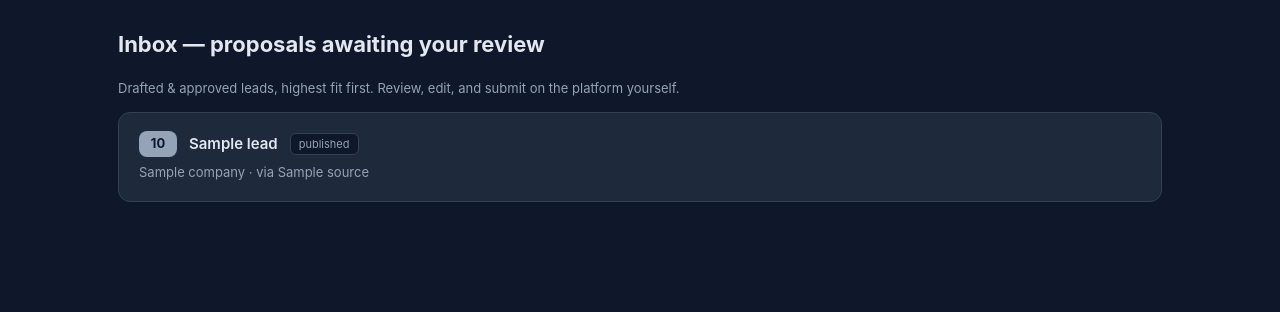
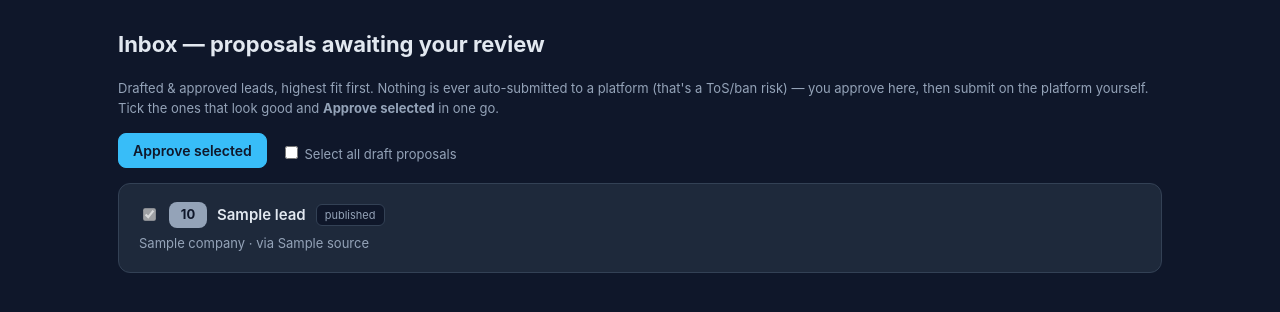
Before and after one commit to suryaanandan1995-dotcom/ai-freelance-copilot, a FastAPI app: template templates/inbox.html in a window 1280 px wide. Shown: the part 57-369 px from the top of the page. Run offline with FastAPI, Linux system fonts and the light colour scheme; the template is opened without the code that fills it: most values are stand-ins (such as "Sample title", 1, 10 or a date in 2020).

Commit message:
feat(dashboard): bulk approval on Inbox + lower default rate to $40-60/hr
- Inbox: checkboxes per drafted proposal + "Select all" + "Approve selected"
  button, posting to a new POST /approve-bulk route (approves many at once;
  already-approved leads shown checked+disabled). Clarify on the page why review
  is required (never auto-submit to platforms = ToS/ban risk).
- Default suggested rate for new proposals lowered from $85/hr to
  $40-60/hr (negotiable to project scope).

Full suite green (172), ruff clean.

Co-Authored-By: Claude Opus 4.8 (1M context) <noreply@anthropic.com>

```diff
--- a/agents/proposal_writer.py
+++ b/agents/proposal_writer.py
@@ -100,6 +100,6 @@ def write_proposal(
         lead_external_id=lead.external_id,
         title=f"Proposal: {lead.title}",
         body=body,
-        suggested_rate=lead.budget or "$85/hr (negotiable to project scope)",
+        suggested_rate=lead.budget or "$40-60/hr (negotiable to project scope)",
         cited_projects=cited,
     )
--- a/interfaces/dashboard.py
+++ b/interfaces/dashboard.py
@@ -176,6 +176,23 @@ def approve(
         if proposal is not None:
             proposal.status = ProposalStatus.approved
     return RedirectResponse(f"/lead/{lead_id}", status_code=303)
+
+
+@app.post("/approve-bulk")
+def approve_bulk(
+    lead_ids: list[int] = Form([]),
+    db: Session = Depends(get_db),
+    _auth: None = Depends(require_auth),
+) -> RedirectResponse:
+    """Approve many drafted proposals at once (from the Inbox checkboxes)."""
+    for lead_id in lead_ids:
+        lead = db.get(LeadRecord, lead_id)
+        if lead is not None and lead.status == LeadStatus.drafted:
+            lead.status = LeadStatus.approved
+            proposal = _latest_proposal(lead)
+            if proposal is not None:
+                proposal.status = ProposalStatus.approved
+    return RedirectResponse("/", status_code=303)
 
 
 @app.post("/lead/{lead_id}/submitted")
--- a/templates/inbox.html
+++ b/templates/inbox.html
@@ -2,26 +2,52 @@
 {% block title %}Inbox — AI Freelance Copilot{% endblock %}
 {% block content %}
   <h1>Inbox — proposals awaiting your review</h1>
-  <p class="muted">Drafted &amp; approved leads, highest fit first. Review, edit, and submit on the platform yourself.</p>
+  <p class="muted">
+    Drafted &amp; approved leads, highest fit first. Nothing is ever auto-submitted to a
+    platform (that's a ToS/ban risk) — you approve here, then submit on the platform
+    yourself. Tick the ones that look good and <strong>Approve selected</strong> in one go.
+  </p>
 
   {% if leads %}
-  <div class="lead-list">
-    {% for lead in leads %}
-      <a class="lead-item" href="/lead/{{ lead.id }}">
+  <form method="post" action="/approve-bulk">
+    <div class="row" style="gap:14px; align-items:center; margin-bottom:12px;">
+      <button type="submit" class="btn-accent">Approve selected</button>
+      <label class="muted" style="cursor:pointer;">
+        <input type="checkbox" id="select-all"> Select all draft proposals
+      </label>
+    </div>
+
+    <div class="lead-list">
+      {% for lead in leads %}
         <div class="card">
-          <div class="row">
+          <div class="row" style="align-items:center; gap:10px;">
+            {% if lead.status == 'drafted' %}
+              <input type="checkbox" class="lead-check" name="lead_ids" value="{{ lead.id }}">
+            {% else %}
+              <input type="checkbox" checked disabled title="already approved">
+            {% endif %}
             {% set s = lead.fit_score %}
             <span class="badge {{ 'score-high' if s >= 85 else ('score-mid' if s >= 70 else 'score-low') }}">{{ s }}</span>
-            <span class="lead-title">{{ lead.title }}</span>
+            <a class="lead-title" href="/lead/{{ lead.id }}">{{ lead.title }}</a>
             <span class="tag">{{ lead.status }}</span>
           </div>
           <div class="muted" style="margin-top:6px;">
             {{ lead.company or "Unknown company" }} &middot; via {{ lead.source }}
           </div>
         </div>
-      </a>
-    {% endfor %}
-  </div>
+      {% endfor %}
+    </div>
+  </form>
+
+  <script>
+    (function () {
+      var all = document.getElementById('select-all');
+      if (!all) return;
+      all.addEventListener('change', function () {
+        document.querySelectorAll('.lead-check').forEach(function (c) { c.checked = all.checked; });
+      });
+    })();
+  </script>
   {% else %}
     <div class="card muted">No drafted or approved leads yet. Run the pipeline to populate the inbox.</div>
   {% endif %}
```
Also changed, not shown: tests/test_dashboard.py (+31 -0 lines).
